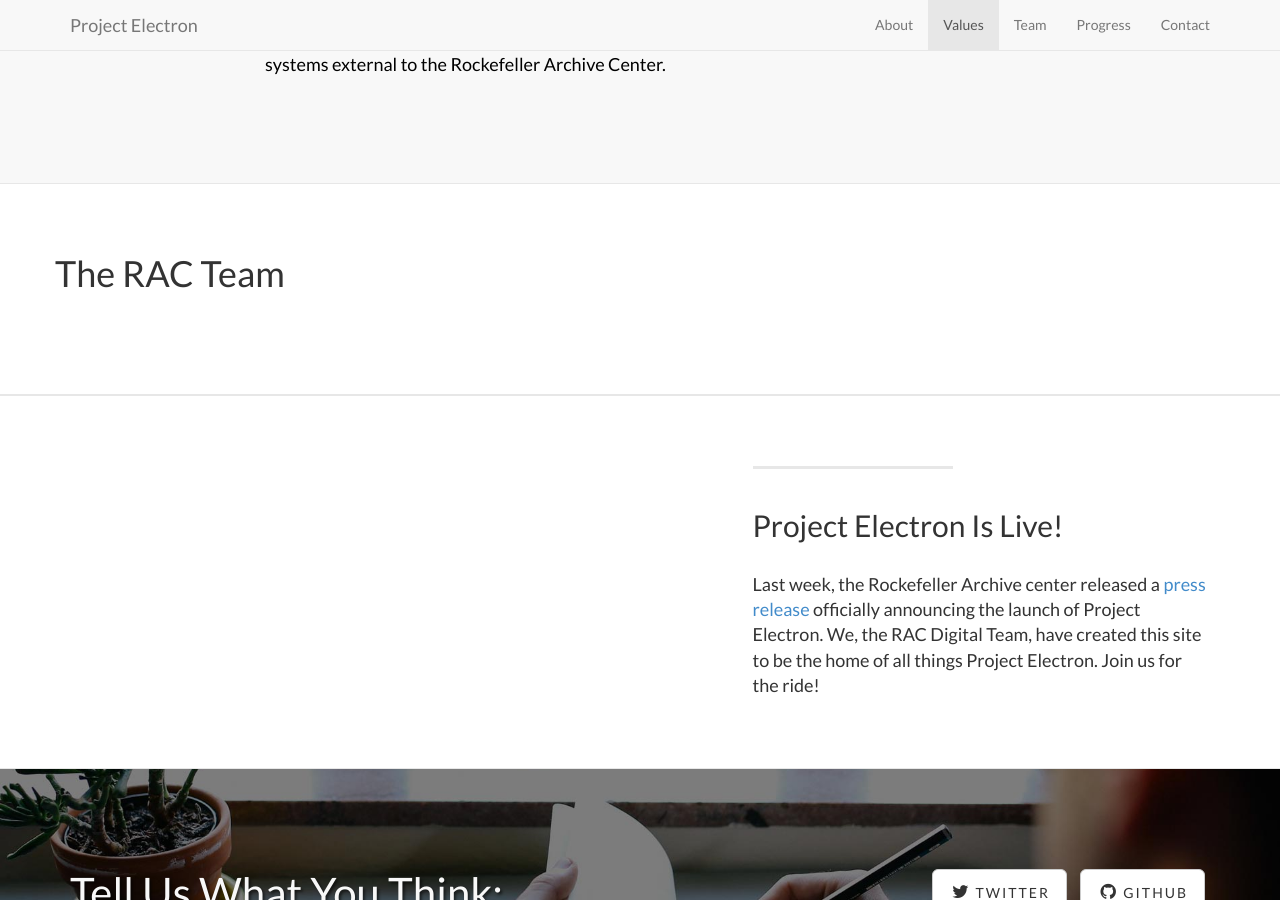
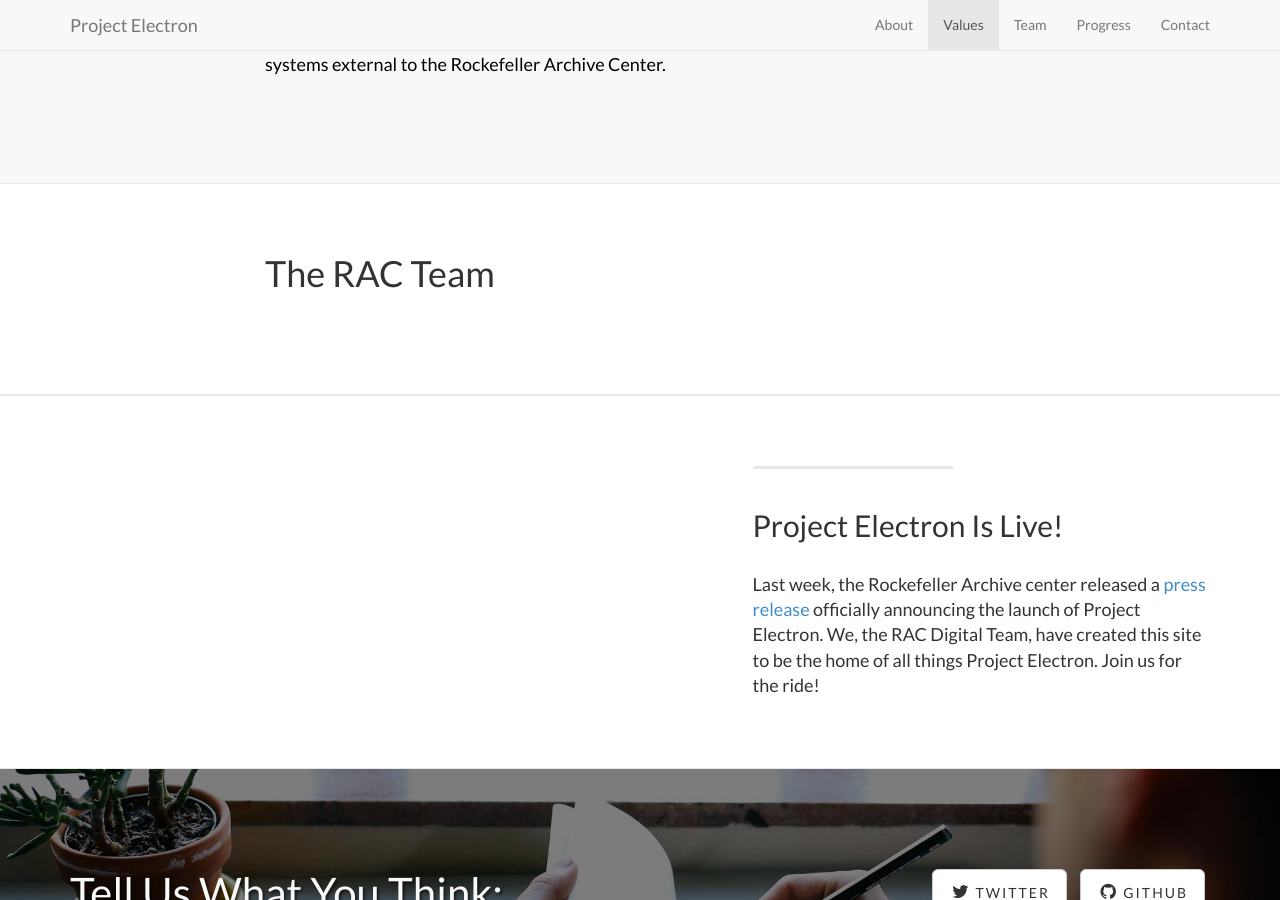
Before and after one commit to RockefellerArchiveCenter/project_electron, a Jekyll site: the page built from index.html, in a window 1280 px wide and 900 px high, scrolled down 2577 px. Built offline with Jekyll 4.4.1, drawn with Linux system fonts in a browser that asks for light colours.

Commit message:
changing css

```diff
--- a/_includes/team.html
+++ b/_includes/team.html
@@ -3,8 +3,9 @@
 <div class="content-section-b">
     <div class="container">
         <div class="row">
+        <div class="col-lg-8 col-lg-offset-2">
           <h1 font-size:"large">The RAC Team</h1>
-        <div class="values">
+        <div class="values"></div>
         </div>
         </div>
       </div>
```
